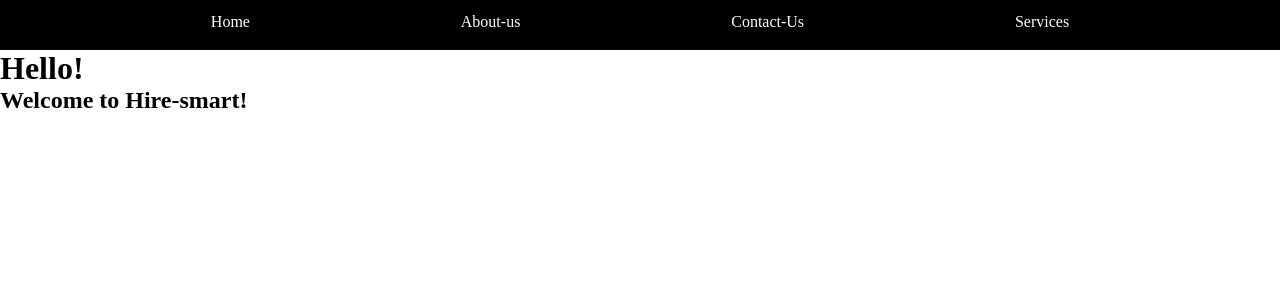
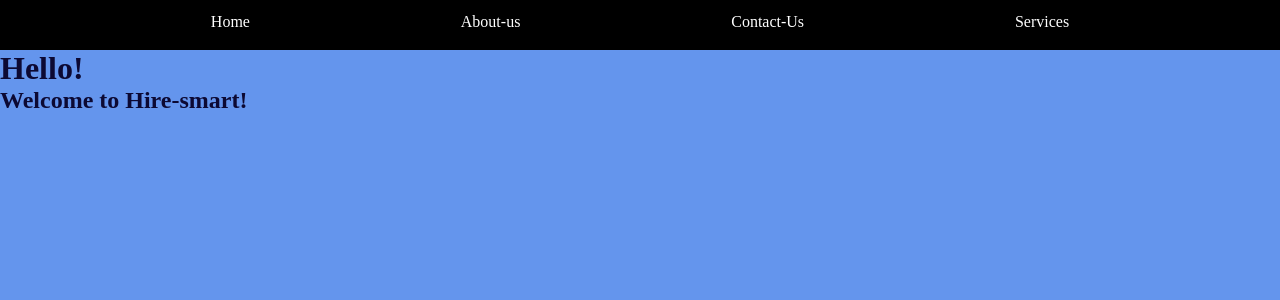
Before and after one commit to ChetnaNSharma/Alumni-Connect, a React (Create React App) app in the folder alumni-connect/: page / in a window 1280 px wide. Shown: the top 300 px of the page. Built offline with nearby package versions, Linux system fonts and the light colour scheme.

Commit message:
Update Home.css

```diff
--- a/alumni-connect/src/Components/Pages/Home/Home.css
+++ b/alumni-connect/src/Components/Pages/Home/Home.css
@@ -0,0 +1,10 @@
+body
+{
+    background-color: cornflowerblue;
+}
+h1{
+    color:rgb(12, 9, 51)
+}
+h2{
+    color:rgb(12, 9, 51)
+}
```
